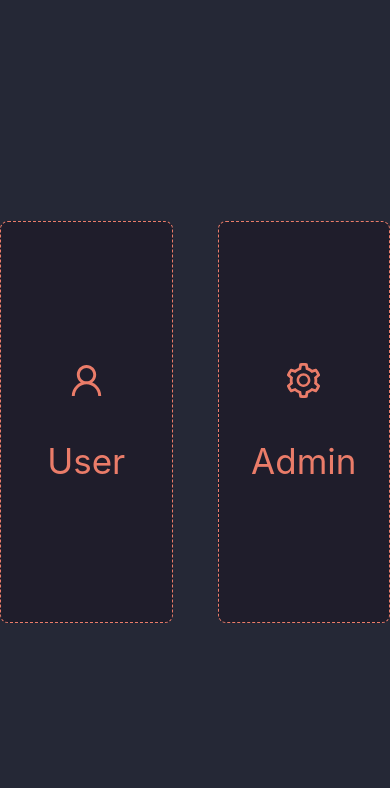
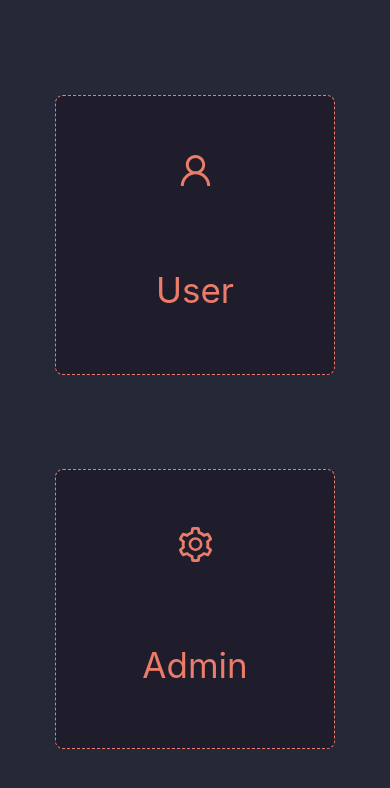
Before and after one commit to HAnh101/food-app, a React (Create React App) app: page /authentication in a window 390 px wide. Shown: the top 788 px of the page. Built offline with nearby package versions, Linux system fonts and the light colour scheme.

Commit message:
2-responsive-authentication

```diff
--- a/package.json
+++ b/package.json
@@ -44,6 +44,7 @@
     ]
   },
   "devDependencies": {
-    "sass": "^1.64.2"
+    "sass": "^1.64.2",
+    "tailwindcss": "^3.3.3"
   }
 }
--- a/src/Pages/Authentication/authentication.scss
+++ b/src/Pages/Authentication/authentication.scss
@@ -1,21 +1,32 @@
 .authentication {
-    display: flex;
-    justify-content: center;
-    align-items: center;
+    // display: flex;
+    // justify-content: center;
+    // align-items: center;
     min-height: 100vh;
-    gap: 45px;
+    width: 100%;
+    // gap: 45px;
+    &>a {
+        width: 280px;
+        height: 280px;
         &>div {
-        width: 400px;
-        height: 400px;
-
             display: flex;
             justify-content: center;
             align-items: center;
             flex-direction: column;
+            height: 100%;
+            background: var(--bg-dark-2);
             font-size: 35px;
-        background: var(--bg-dark-2);
+            gap: 12px;
 
             border-radius: 8px;
             border: 1px dashed var(--primary-color);
         }
     }
+
+    @media (min-width: 425px) {
+        &>a {
+            width: 380px;
+            height: 380px;
+        }
+    }
+}
--- a/src/Pages/Authentication/index.tsx
+++ b/src/Pages/Authentication/index.tsx
@@ -4,7 +4,8 @@ import { SettingOutlined, UserOutlined } from "@ant-design/icons";
 
 function Authentication() {
     return (
-        <main className="authentication">
+        <main className="authentication flex items-center justify-evenly flex-col lg:flex-row">
+            <Link to="/book-table">
                 <div>
                     <UserOutlined />
                     <br />
@@ -12,6 +13,8 @@ function Authentication() {
                         User
                     </span>
                 </div>
+            </Link>
+            <Link to="/login">
                 <div>
                     <SettingOutlined />
                     <br />
@@ -19,6 +22,7 @@ function Authentication() {
                         Admin
                     </span>
                 </div>
+            </Link>
         </main>
     )
 }
--- a/src/index.css
+++ b/src/index.css
@@ -1,3 +1,7 @@
+@tailwind base;
+@tailwind components;
+@tailwind utilities;
+
 body {
   margin: 0;
   font-family: -apple-system, BlinkMacSystemFont, 'Segoe UI', 'Roboto', 'Oxygen',
--- /dev/null
+++ b/tailwind.config.js
@@ -0,0 +1,10 @@
+/** @type {import('tailwindcss').Config} */
+module.exports = {
+  content: [
+    "./src/**/*.{js,jsx,ts,tsx}",
+  ],
+  theme: {
+    extend: {},
+  },
+  plugins: [],
+}
```
Also changed, not shown: 1 other file (tests, documents, lock files or other folders). Lines whose indentation alone changed are shown as unchanged.
